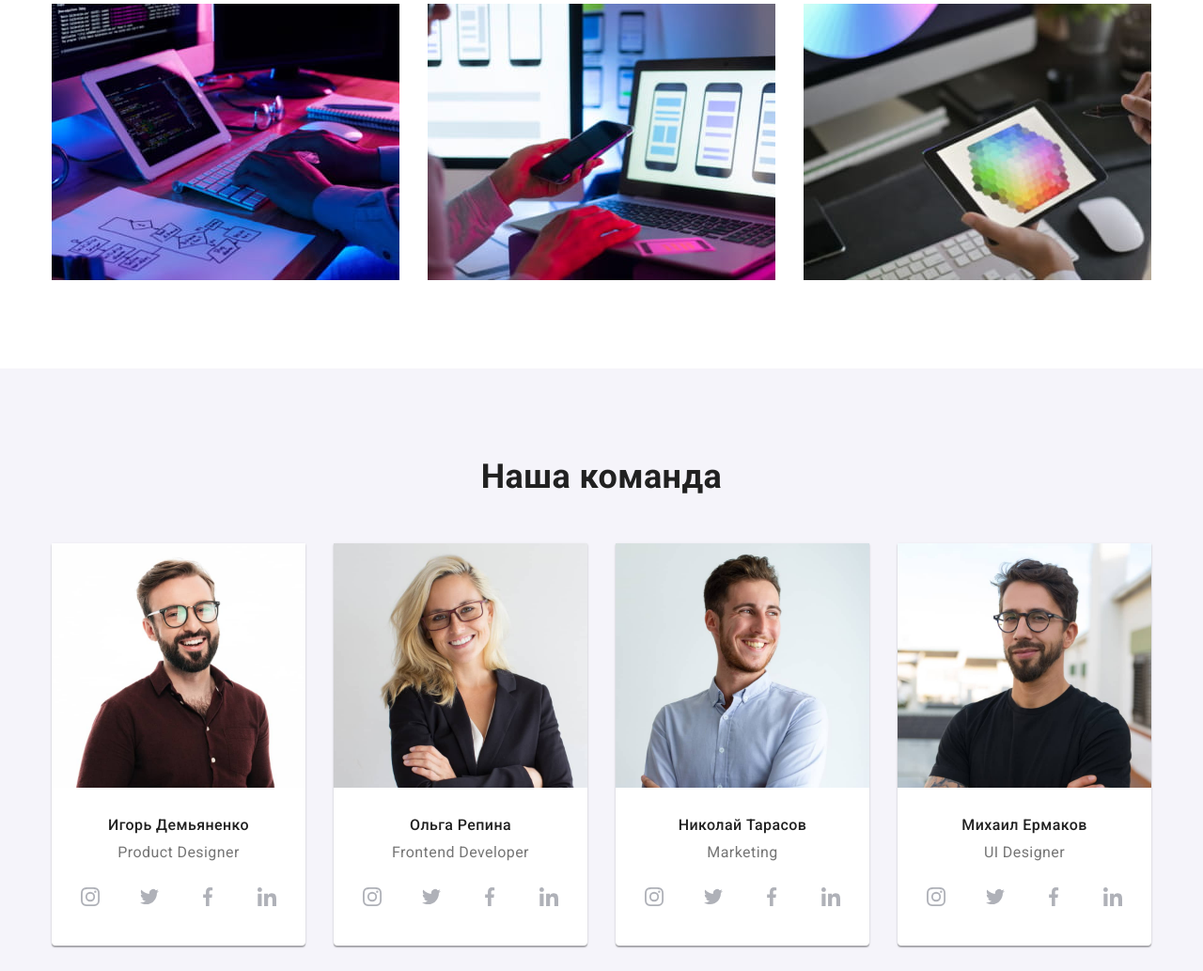
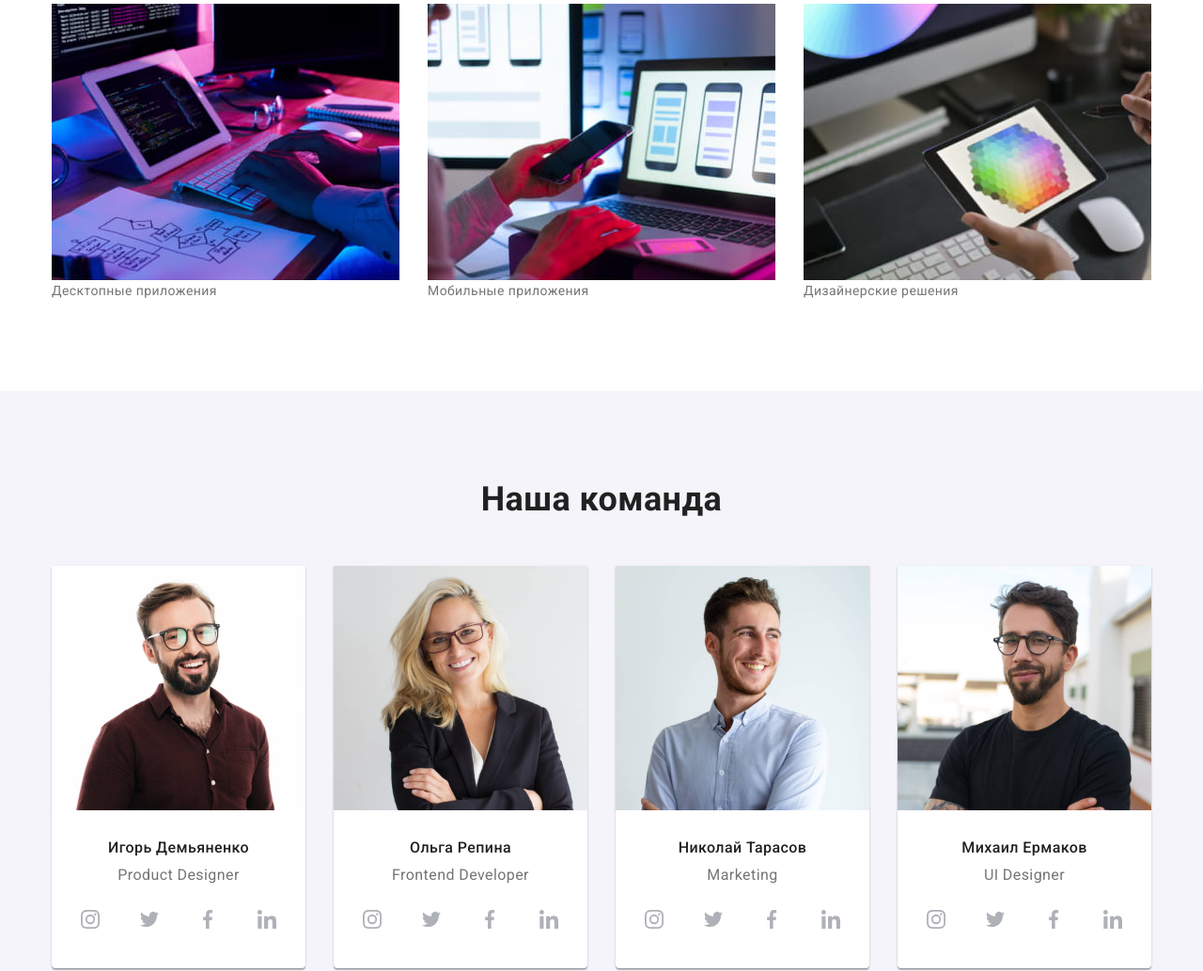
Before and after one commit to Anastasia-Solovei/goit-markup-hw-05, a plain HTML site: page index.html in a window 1280 px wide. Shown: the part 1205-2238 px from the top of the page at 94% size. Drawn offline with nearby package versions, Linux system fonts and the light colour scheme.

Commit message:
Добавляет разметку лейблов для карточек секции чем мы занимаемся.

```diff
--- a/index.html
+++ b/index.html
@@ -148,26 +148,35 @@
           <h2 class="section-title">Чем мы занимаемся</h2>
 
           <ul class="service-list section-list list">
-            <li>
+            <li class="service-item">
               <img
                 src="./images/img1.jpg"
                 alt="человек занимается веб разработкой"
                 width="370"
               />
+              <div class="service-label">
+                <p class="service-text section-text">Десктопные приложения</p>
+              </div>
             </li>
-            <li>
+            <li class="service-item">
               <img
                 src="./images/img2.jpg"
                 alt="человек занимается разработкой мобильных приложений"
                 width="370"
               />
+              <div class="service-label">
+                <p class="service-text section-text">Мобильные приложения</p>
+              </div>
             </li>
-            <li>
+            <li class="service-item">
               <img
                 src="./images/img3.jpg"
                 alt="человек занимается созданием дизайнов"
                 width="370"
               />
+              <div class="service-label">
+                <p class="service-text section-text">Дизайнерские решения</p>
+              </div>
             </li>
           </ul>
         </div>
@@ -486,8 +495,8 @@
     <div class="backdrop is-hidden" data-modal>
       <div class="modal">
         <button class="button-close" type="button" data-modal-close>
-          <svg class="close-icon">
-            <use href="./images/icons.svg#icon-close-button"></use>
+          <svg class="close-icon" height="11" width="11">
+            <use href="./images/icons.svg#icon-close-icon"></use>
           </svg>
         </button>
       </div>
```
